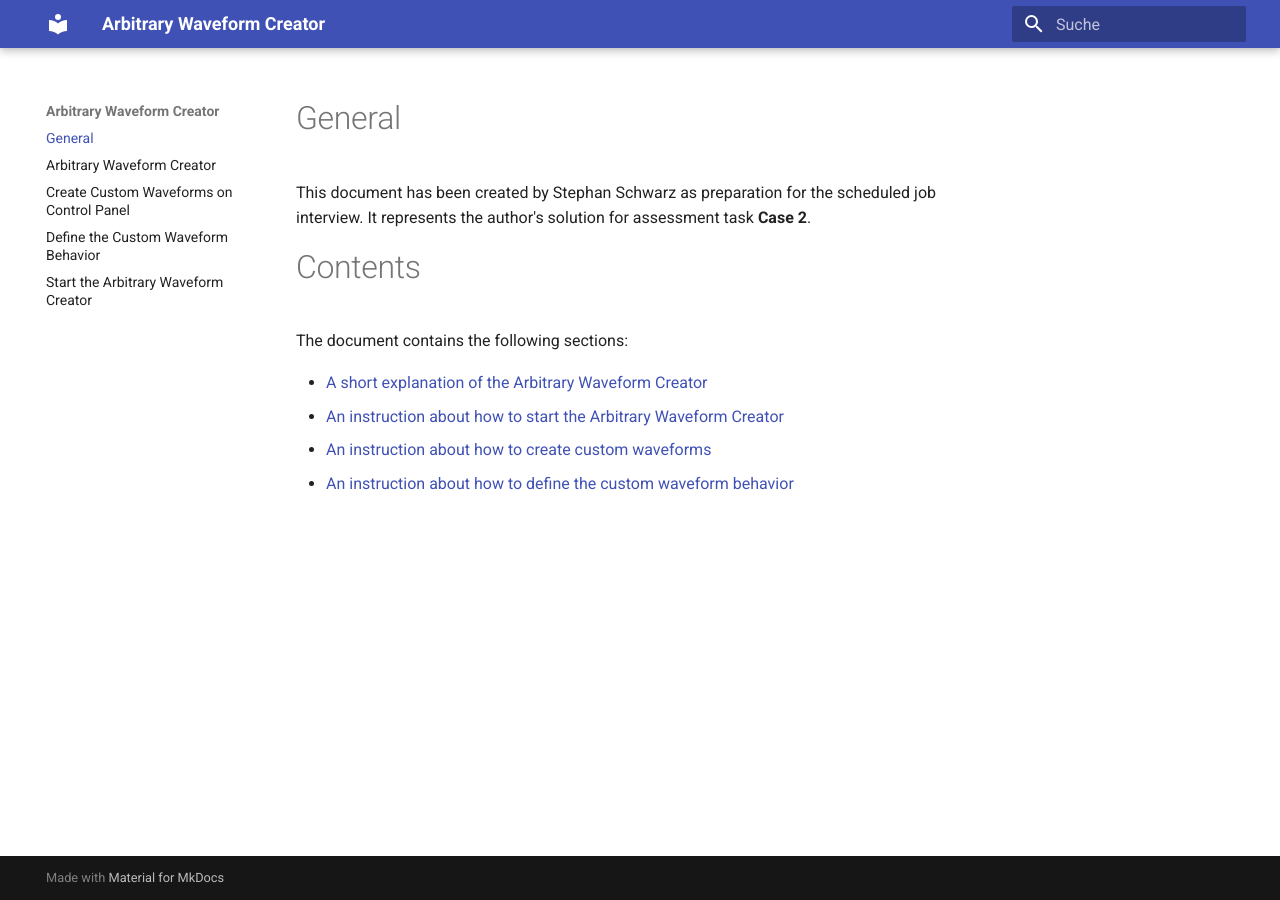
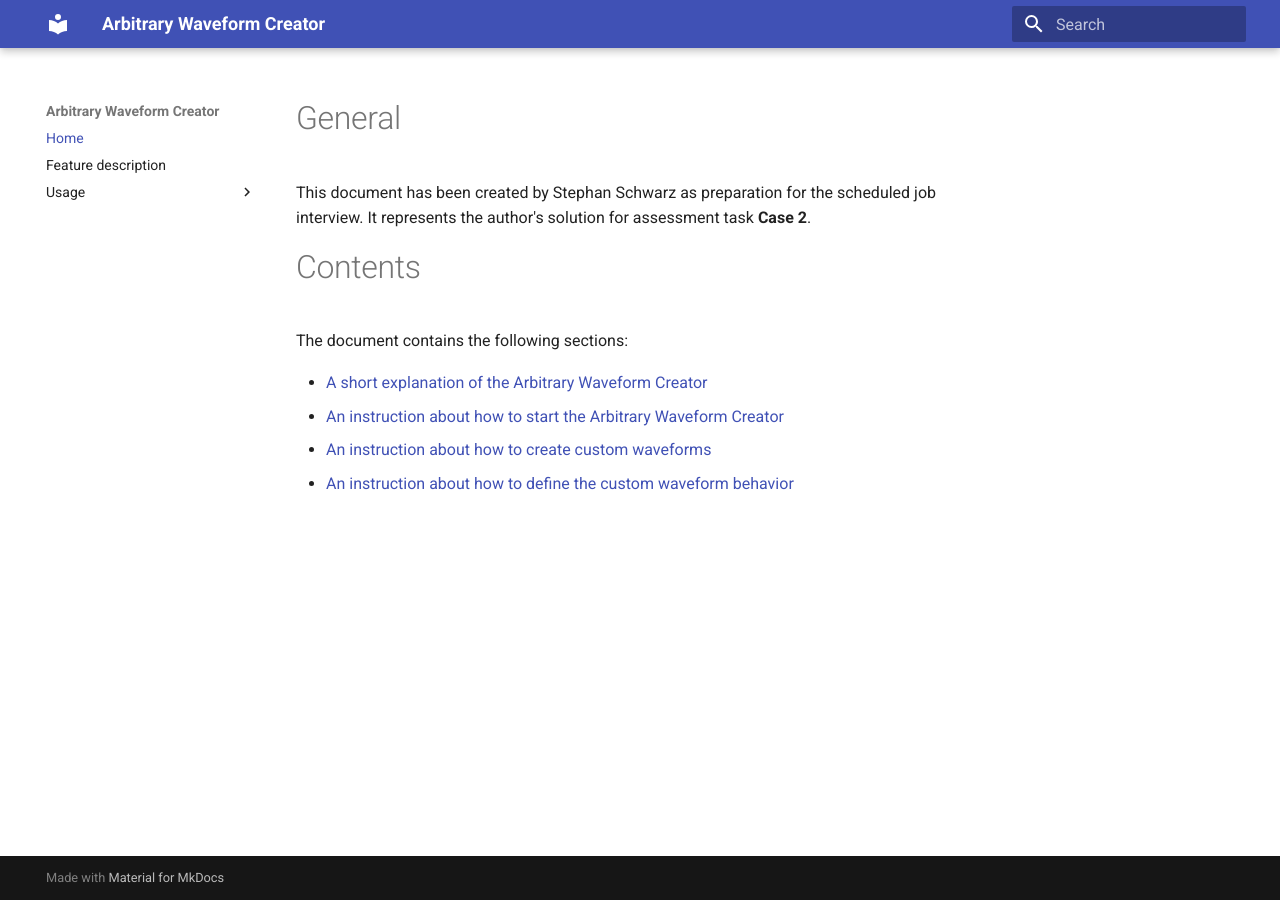
Before and after one commit to aufweiss01/000-006-UM_ArbitraryWaveformCreator, an MkDocs documentation site: the page built from docs/index.md, in a window 1280 px wide. Built offline with MkDocs 1.6.1 and Material for MkDocs 9.7.7, drawn with Linux system fonts in a browser that asks for light colours; part of the change alters nothing that is shown.

Commit message:
Add navigation instructions for MkDocs

```diff
--- a/mkdocs.yml
+++ b/mkdocs.yml
@@ -2,4 +2,12 @@ site_name: Arbitrary Waveform Creator
 docs_dir: docs
 theme:
   name: material
-  language: de
+  language: en
+
+nav:
+  - Home: index.md
+  - Feature description: __concArbitraryWaveformCreator.md
+  - Usage:
+      - Start feature: __taskStartArbitraryWaveformCreator.md
+      - Create custom waveforms: __taskCreateCustomWaveform.md
+      - Define waveform beahavior: __taskDefineCustomWaveformBehavior.md
```
